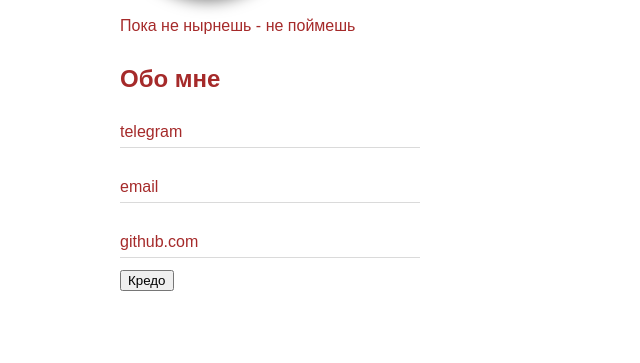
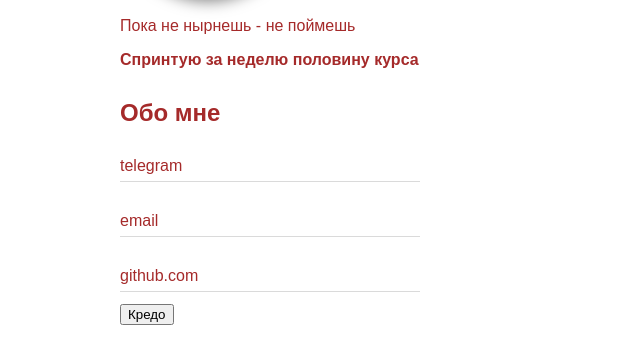
Before and after one commit to ShikerShiko/shikershiko.github.io, a plain HTML site: page index.html in a window 1280 px wide. Shown: the part 259-622 px from the top of the page, without its empty margins (0-640 px from the left). Drawn offline with Linux system fonts and the light colour scheme.

Commit message:
добавил заголовок

```diff
--- a/index.html
+++ b/index.html
@@ -19,6 +19,7 @@
     </div>
 
     <p>Пока не нырнешь - не поймешь</p>
+    <p><b>Спринтую за неделю половину курса</b></p>
 
     <h2>Обо мне</h2>
 
```
